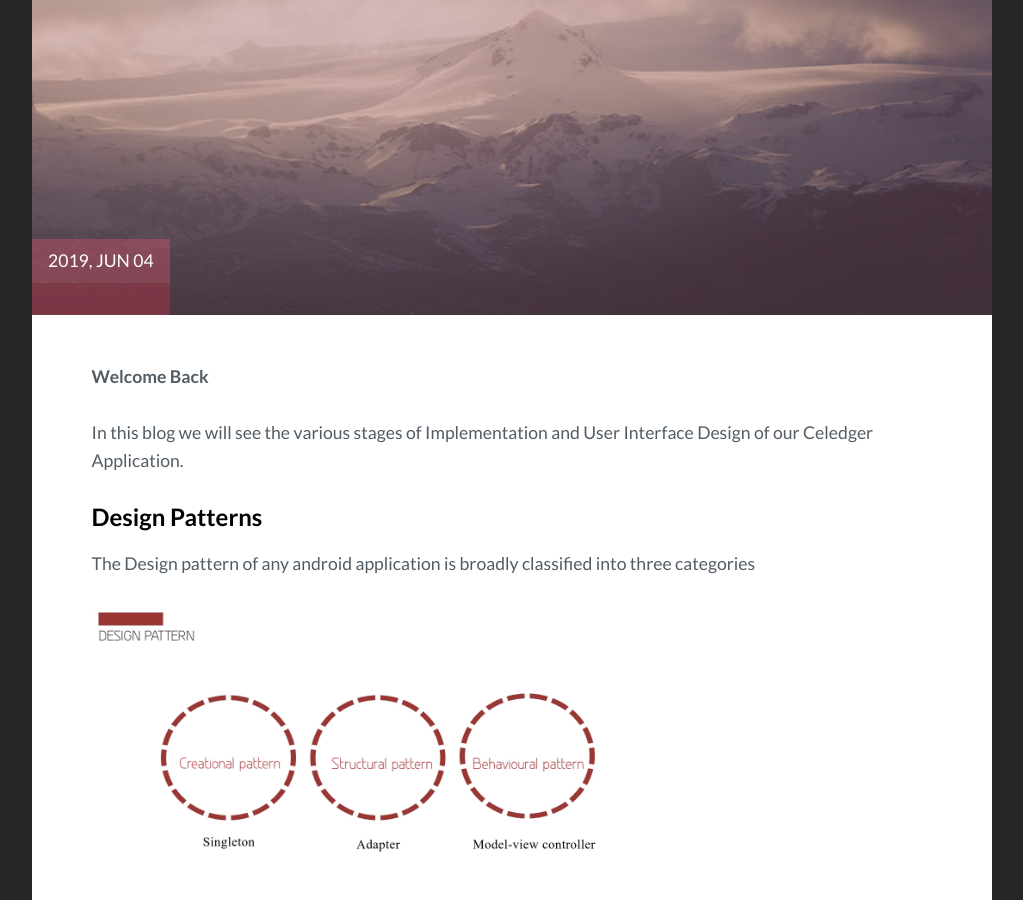
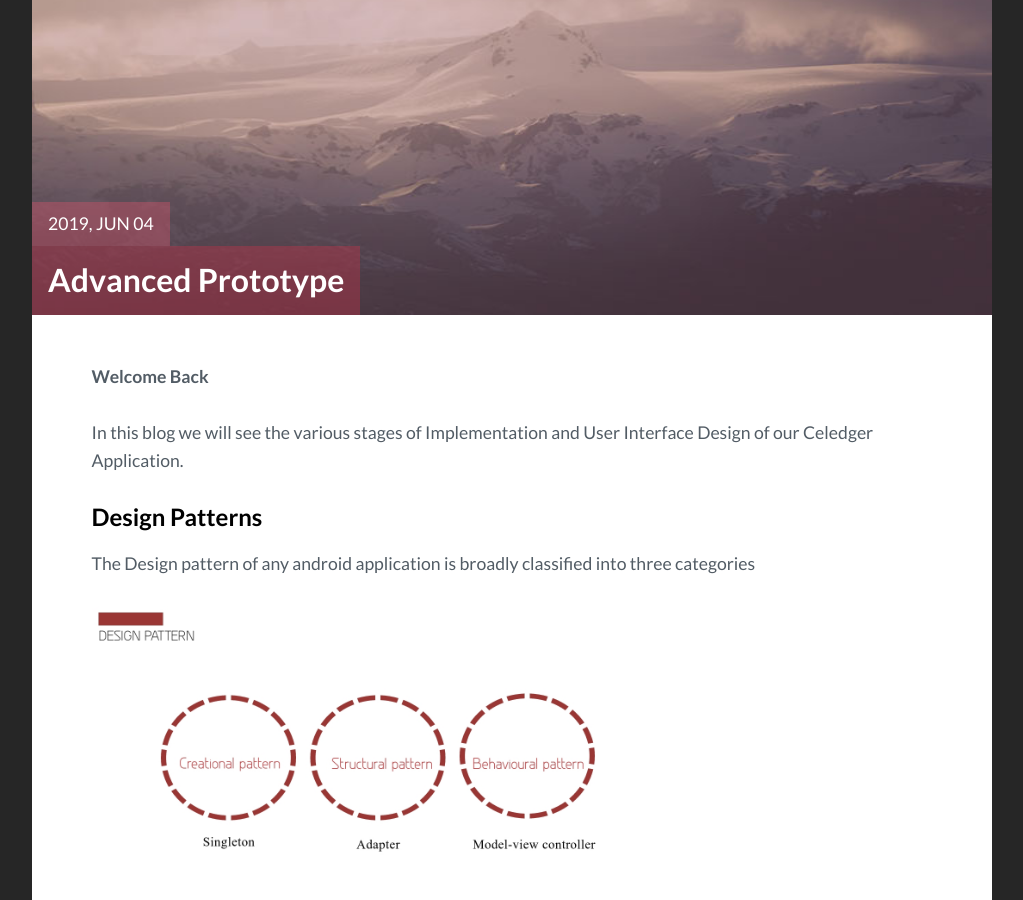
Before and after one commit to DBSE-teaching/isee2019-TeamMachine, a Jekyll site: the page built from docs/_posts/2019-06-04-Advanced-Prototype.md, in a window 1280 px wide and 900 px high, scrolled down 398 px. Shown: the whole window, without its empty margins (128-1151 px from the left). Built offline with Jekyll 4.4.1, drawn with Linux system fonts in a browser that asks for light colours; comment, search, counter and statistics services are not loaded.

Commit message:
Update post.html

```diff
--- a/docs/_layouts/post.html
+++ b/docs/_layouts/post.html
@@ -7,11 +7,11 @@ layout: default
   <article class="post">
     <header>
       <div class="post_image">
-        <img src={{ "/assets/img/" | prepend: site.baseurl | append : page.img}} alt="{{TeamMachine}}">
+        <img src={{ "/assets/img/" | prepend: site.baseurl | append : page.img}} alt="{{page.title}}">
       </div>
       <div class="post_description">
         <p class="post_meta">{{page.date | date: '%Y, %b %d'}}</p>
-        <h1 class="post_title">{{TeamMachine}}</h1>
+        <h1 class="post_title">{{page.title}}</h1>
       </div>
     </header> <!-- End Header -->
 
```
